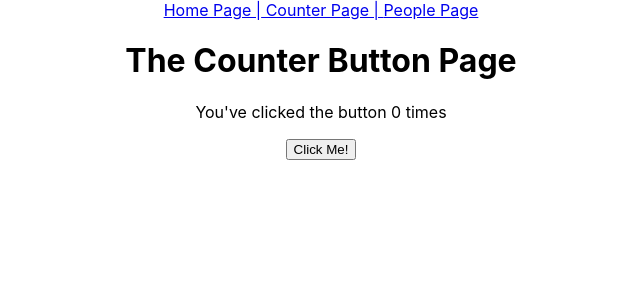
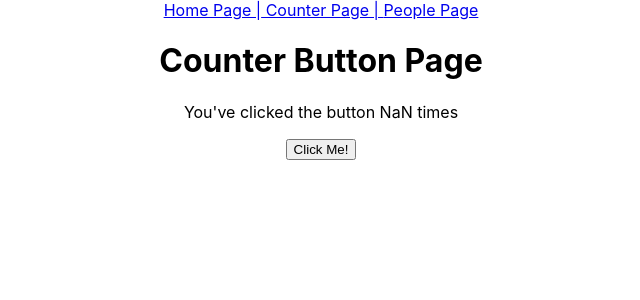
Before and after one commit to micha4211/my-react-app, a React (Create React App) app: page /counter in a window 1280 px wide. Shown: the top 300 px of the page, without its empty margins (319-959 px from the left). Built offline with nearby package versions, Linux system fonts and the light colour scheme.

Commit message:
Lesson 3.2 complete
Change for importing queryString

```diff
--- a/package.json
+++ b/package.json
@@ -6,6 +6,7 @@
     "@testing-library/jest-dom": "^5.16.5",
     "@testing-library/react": "^13.4.0",
     "@testing-library/user-event": "^13.5.0",
+    "query-string": "^8.1.0",
     "react": "^18.2.0",
     "react-dom": "^18.2.0",
     "react-router-dom": "^6.8.0",
--- a/src/pages/CounterButtonPage.js
+++ b/src/pages/CounterButtonPage.js
@@ -1,15 +1,19 @@
 import React, {useState} from 'react';
+import { useLocation } from 'react-router-dom';
+import queryString from 'query-string';
 import { CounterButton } from '../CounterButton';
 import { CongratulationsMessage } from '../CongratulationsMessage';
 
 export const CounterButtonPage = () => {
-    const [numberOfClicks, setNumberOfClicks] = useState(0);
+    const location = useLocation();
+    const startingValue = queryString.parse(location.search).startingValue;
+    const [numberOfClicks, setNumberOfClicks] = useState(Number(startingValue));
     const [hideMessage, setHideMessage] = useState(false);
     const increment = () => setNumberOfClicks(numberOfClicks + 1);
 
     return (
         <>
-        <h1>The Counter Button Page</h1>
+        <h1>Counter Button Page</h1>
         {hideMessage
         ? null
         : <CongratulationsMessage
```
Also changed, not shown: 1 other file (tests, documents, lock files or other folders).
